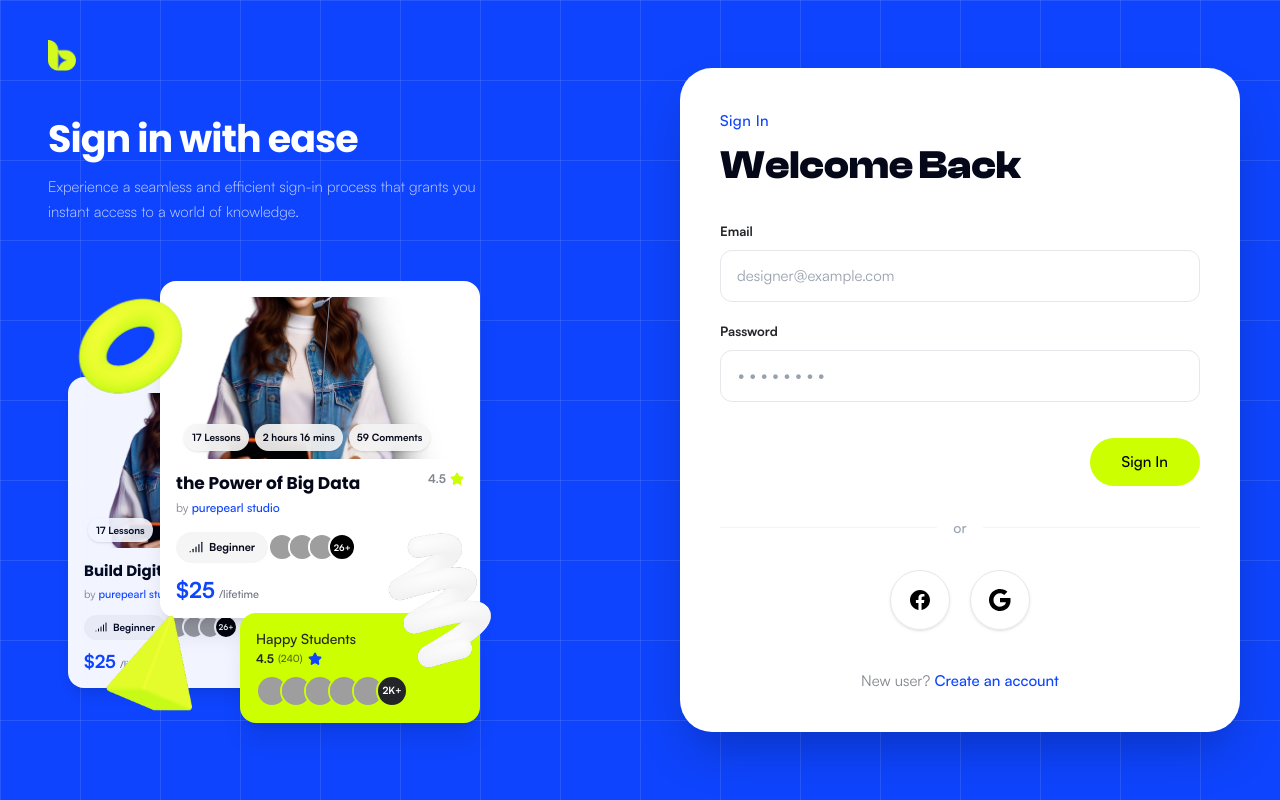
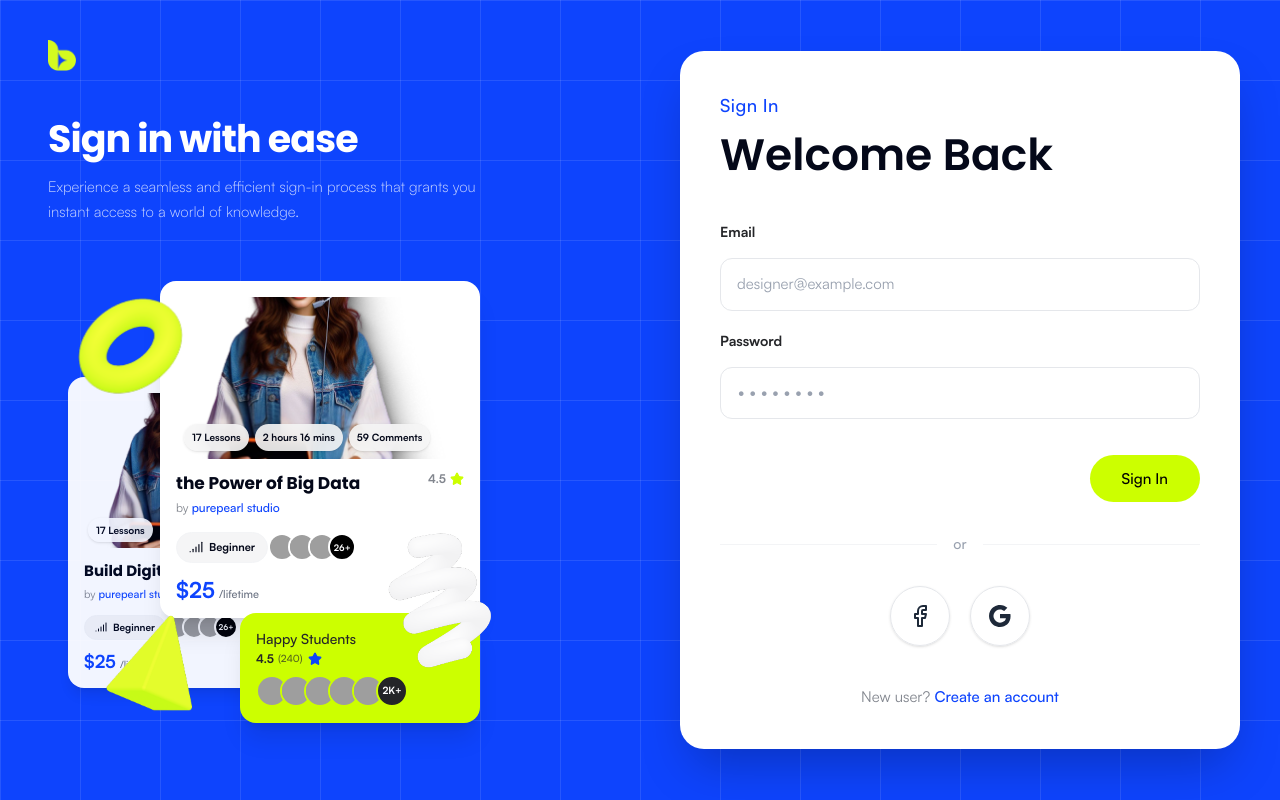
Before and after one commit to abunaserkayes0/bytespace, a Next.js app: page /sign-in in a window 1280 px wide. Built offline with nearby package versions, Linux system fonts and the light colour scheme; grey boxes are pictures that could not be loaded.

Commit message:
refactor: update authentication UI components and styling with Tailwind classes

```diff
--- a/src/app/(auth)/components/auth-layout.tsx
+++ b/src/app/(auth)/components/auth-layout.tsx
@@ -37,7 +37,7 @@ export default function AuthLayout({
           {/* Centered Left Content (Headline + Composition) */}
           <div className="flex flex-col my-auto pt-14 lg:pt-16 ">
             {/* Text Content */}
-            <div className="max-w-[440px] text-white z-30 mb-6 md:mb-8">
+            <div className="max-w-110 text-white z-30 mb-6 md:mb-8">
               <h1 className="font-poppins font-bold text-[32px] md:text-[38px] leading-[1.15] mb-3.5 tracking-tight">
                 {headline}
               </h1>
@@ -47,9 +47,9 @@ export default function AuthLayout({
             </div>
 
             {/* ===== Card Composition Area ===== */}
-            <div className="relative w-full max-w-[560px] h-[460px] md:h-[490px]">
+            <div className="relative w-full max-w-140 h-115 md:h-122.5">
               {/* Torus ring — top-left, overlapping above cards */}
-              <div className="absolute top-2 md:top-4 left-0 md:left-2 w-[130px] md:w-[150px] z-30 pointer-events-none">
+              <div className="absolute top-2 md:top-4 left-0 md:left-2 w-32.5 md:w-37.5 z-30 pointer-events-none">
                 <Image
                   src="/icons/yellow-circle.png"
                   alt="torus"
@@ -69,19 +69,8 @@ export default function AuthLayout({
                 <CourseShowcaseCard />
               </div>
 
-              {/* White squiggle — right side */}
-              {/* <div  className="absolute -right-8 bottom-14 md:bottom-0 w-[150px] md:w-[170px] z-35 pointer-events-none ">
-                <Image
-                  src="/icons/role.png"
-                  alt="squiggle"
-                  width={170}
-                  height={280}
-                  className="w-full h-auto"
-                />
-              </div> */}
-
               {/* Pyramid — bottom-left */}
-              <div className="absolute bottom-4 left-2 md:bottom-[-15] md:left-10 w-[110px] md:w-[130px] z-30 pointer-events-none">
+              <div className="absolute bottom-4 left-2 md:bottom-[-15] md:left-10 w-27.5 md:w-32.5 z-30 pointer-events-none">
                 <Image
                   src="/icons/accent-piramid.png"
                   alt="pyramid"
@@ -117,7 +106,7 @@ export default function AuthLayout({
             </span>
           </Link>
 
-          <div className="w-full max-w-[560px] bg-white rounded-[32px] p-8 sm:p-10 shadow-2xl relative z-10">
+          <div className="w-full max-w-280 h-auto lg:max-w-145 bg-white rounded-3xl p-8 sm:p-10 shadow-2xl relative z-10">
             {children}
           </div>
         </div>
--- a/src/app/(auth)/components/social-login-button.tsx
+++ b/src/app/(auth)/components/social-login-button.tsx
@@ -1,55 +1,93 @@
 import React from "react";
+import {
+  createLucideIcon,
+  type LucideIcon,
+  type LucideProps,
+} from "lucide-react";
 
-interface SocialLoginButtonProps extends React.ButtonHTMLAttributes<HTMLButtonElement> {
-  icon: "facebook" | "google";
+/**
+ * Facebook Lucide icon (24x24 stroke-based Lucide icon matching the Feather/Lucide design system)
+ */
+export const FacebookIcon: LucideIcon = createLucideIcon("Facebook", [
+  [
+    "path",
+    {
+      d: "M18 2h-3a5 5 0 0 0-5 5v3H7v4h3v8h4v-8h3l1-4h-4V7a1 1 0 0 1 1-1h3z",
+      key: "facebook-path",
+    },
+  ],
+]);
+
+/**
+ * Google Lucide icon (24x24 Lucide-compatible icon)
+ */
+export const GoogleIcon: LucideIcon = createLucideIcon("Google", [
+  [
+    "path",
+    {
+      d: "M22.56 12.25c0-.78-.07-1.53-.2-2.25H12v4.26h5.92c-.26 1.37-1.04 2.53-2.21 3.31v2.77h3.57c2.08-1.92 3.28-4.74 3.28-8.09z",
+      fill: "currentColor",
+      stroke: "none",
+      key: "google-p1",
+    },
+  ],
+  [
+    "path",
+    {
+      d: "M12 23c2.97 0 5.46-.98 7.28-2.66l-3.57-2.77c-.98.66-2.23 1.06-3.71 1.06-2.86 0-5.29-1.93-6.16-4.53H2.18v2.84C3.99 20.53 7.7 23 12 23z",
+      fill: "currentColor",
+      stroke: "none",
+      key: "google-p2",
+    },
+  ],
+  [
+    "path",
+    {
+      d: "M5.84 14.09c-.22-.66-.35-1.36-.35-2.09s.13-1.43.35-2.09V7.06H2.18C1.43 8.55 1 10.22 1 12s.43 3.45 1.18 4.94l2.85-2.22.81-.63z",
+      fill: "currentColor",
+      stroke: "none",
+      key: "google-p3",
+    },
+  ],
+  [
+    "path",
+    {
+      d: "M12 5.38c1.62 0 3.06.56 4.21 1.64l3.15-3.15C17.45 2.09 14.97 1 12 1 7.7 1 3.99 3.47 2.18 7.06l3.66 2.84c.87-2.6 3.3-4.52 6.16-4.52z",
+      fill: "currentColor",
+      stroke: "none",
+      key: "google-p4",
+    },
+  ],
+]);
+
+export interface SocialLoginButtonProps extends React.ButtonHTMLAttributes<HTMLButtonElement> {
+  icon: "facebook" | "google" | LucideIcon;
+  iconProps?: LucideProps;
 }
 
 export default function SocialLoginButton({
   icon,
+  iconProps,
+  className = "",
   ...props
 }: SocialLoginButtonProps) {
+  let IconComponent: LucideIcon;
+
+  if (icon === "facebook") {
+    IconComponent = FacebookIcon;
+  } else if (icon === "google") {
+    IconComponent = GoogleIcon;
+  } else {
+    IconComponent = icon;
+  }
+
   return (
     <button
-      className="w-[60px] h-[60px] rounded-full border border-gray-200 flex items-center justify-center hover:bg-gray-50 hover:border-gray-300 transition-all duration-200 hover:scale-105 cursor-pointer shadow-sm"
+      type="button"
+      className={`size-15 rounded-full border border-gray-200 flex items-center justify-center text-gray-800 hover:bg-gray-50 hover:border-gray-300 transition-all duration-200 hover:scale-105 cursor-pointer shadow-sm ${className}`}
       {...props}
     >
-      {icon === "facebook" && (
-        <svg
-          width="24"
-          height="24"
-          viewBox="0 0 24 24"
-          fill="black"
-          xmlns="http://www.w3.org/2000/svg"
-        >
-          <path d="M12 2.03998C6.5 2.03998 2 6.52998 2 12.06C2 17.06 5.66 21.21 10.44 21.96V14.96H7.9V12.06H10.44V9.84998C10.44 7.33998 11.93 5.95998 14.22 5.95998C15.31 5.95998 16.45 6.14998 16.45 6.14998V8.61998H15.19C13.95 8.61998 13.56 9.38998 13.56 10.18V12.06H16.34L15.89 14.96H13.56V21.96C18.34 21.21 22 17.06 22 12.06C22 6.52998 17.5 2.03998 12 2.03998Z" />
-        </svg>
-      )}
-      {icon === "google" && (
-        <svg
-          width="24"
-          height="24"
-          viewBox="0 0 24 24"
-          fill="none"
-          xmlns="http://www.w3.org/2000/svg"
-        >
-          <path
-            d="M22.56 12.25C22.56 11.47 22.49 10.72 22.36 10H12V14.26H17.92C17.67 15.63 16.89 16.81 15.73 17.59V20.35H19.29C21.38 18.43 22.56 15.6 22.56 12.25Z"
-            fill="black"
-          />
-          <path
-            d="M12 23C14.97 23 17.46 22.02 19.29 20.35L15.73 17.59C14.74 18.25 13.48 18.66 12 18.66C9.13001 18.66 6.70001 16.73 5.84001 14.15H2.17001V16.99C4.00001 20.61 7.74001 23 12 23Z"
-            fill="black"
-          />
-          <path
-            d="M5.84001 14.15C5.62001 13.49 5.49001 12.76 5.49001 12C5.49001 11.24 5.62001 10.51 5.84001 9.85V7.01H2.17001C1.40001 8.53 0.960007 10.21 0.960007 12C0.960007 13.79 1.40001 15.47 2.17001 16.99L5.84001 14.15Z"
-            fill="black"
-          />
-          <path
-            d="M12 5.34C13.62 5.34 15.06 5.89 16.2 6.98L19.38 3.8C17.45 2.01 14.96 1 12 1C7.74001 1 4.00001 3.39 2.17001 7.01L5.84001 9.85C6.70001 7.27 9.13001 5.34 12 5.34Z"
-            fill="black"
-          />
-        </svg>
-      )}
+      <IconComponent size={24} {...iconProps} />
     </button>
   );
 }
--- a/src/app/(auth)/sign-in/page.tsx
+++ b/src/app/(auth)/sign-in/page.tsx
@@ -10,17 +10,17 @@ export default function SignInPage() {
       description="Experience a seamless and efficient sign-in process that grants you instant access to a world of knowledge."
     >
       <div className="font-satoshi">
-        <span className="text-primary text-[15px] font-medium tracking-wide">
+        <span className="text-primary text-sm lg:text-lg font-medium tracking-wide">
           Sign In
         </span>
-        <h2 className="font-clash-display text-[34px] sm:text-[40px] leading-tight font-bold text-brand-black mt-2 mb-8">
+        <h2 className="font-poppins text-[34px] md:text-[44px] leading-tight font-semibold text-brand-black mt-2 mb-10">
           Welcome Back
         </h2>
 
         <form className="flex flex-col gap-4 sm:gap-5">
           <div className="flex flex-col gap-1.5 sm:gap-2">
             <label
-              className="text-[13px] font-semibold text-brand-dark"
+              className="text-sm font-semibold text-brand-dark mb-2"
               htmlFor="email"
             >
               Email
@@ -29,14 +29,14 @@ export default function SignInPage() {
               id="email"
               type="email"
               placeholder="designer@example.com"
-              className="w-full border border-gray-200 rounded-[12px] px-4 py-3.5 text-[15px] text-brand-dark outline-none focus:border-primary focus:ring-1 focus:ring-primary transition-all placeholder-gray-400"
+              className="w-full border border-gray-200 rounded-xl px-4 py-3.5 text-[15px] text-brand-dark outline-none focus:border-primary focus:ring-1 focus:ring-primary transition-all placeholder-gray-400"
               required
             />
           </div>
 
           <div className="flex flex-col gap-1.5 sm:gap-2">
             <label
-              className="text-[13px] font-semibold text-brand-dark"
+              className="text-sm font-semibold text-brand-dark mb-2"
               htmlFor="password"
             >
               Password
@@ -45,7 +45,7 @@ export default function SignInPage() {
               id="password"
               type="password"
               placeholder="••••••••"
-              className="w-full border border-gray-200 rounded-[12px] px-4 py-3.5 text-[15px] text-brand-dark outline-none focus:border-primary focus:ring-1 focus:ring-primary transition-all placeholder-gray-400 font-sans tracking-[0.2em]"
+              className="w-full border border-gray-200 rounded-xl px-4 py-3.5 text-[15px] text-brand-dark outline-none focus:border-primary focus:ring-1 focus:ring-primary transition-all placeholder-gray-400 font-sans tracking-[0.2em]"
               required
             />
           </div>
@@ -53,7 +53,7 @@ export default function SignInPage() {
           <div className="flex justify-end mt-3 sm:mt-4">
             <Button
               type="submit"
-              className="!px-8 !py-3 !text-[15px] !font-medium !rounded-full"
+              className="px-8! py-3! text-[15px]! font-medium! rounded-full!"
             >
               Sign In
             </Button>
```
Also changed, not shown: src/app/(auth)/sign-up/page.tsx (+10 -10 lines).
